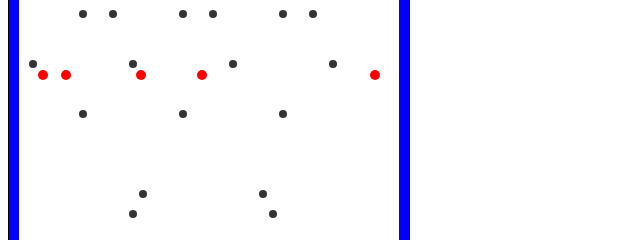
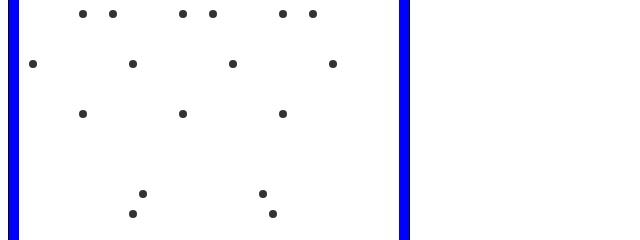
Before and after one commit to ohyaruyan/git, a plain HTML site: page index.html in a window 1280 px wide. Shown: the part 249-489 px from the top of the page, 0-640 px from the left. Drawn offline with Linux system fonts and the light colour scheme.

Commit message:
Update index.html

```diff
--- a/index.html
+++ b/index.html
@@ -224,7 +224,7 @@
 
         // ボールを発射する関数
         function shootBalls() {
-            for (let i = 0; i < 5; i++) {
+            for (let i = 0; i < 1; i++) {
                 const ball = createBall();
                 balls.push(ball);
                 dropBall(ball);
```
